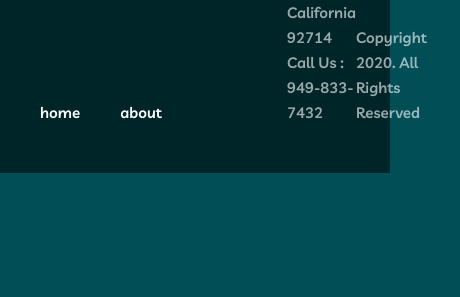
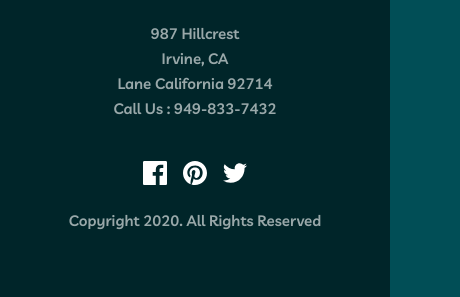
Before and after one commit to mohamedxamid/my-team, a plain HTML site: page index.html in a window 390 px wide. Shown: the part 3495-3792 px from the top of the page, 460 px wide, since content can reach past the window. Before the commit the page ends 3668 px from the top, so only its background shows below. Drawn offline with Linux system fonts and the light colour scheme.

Commit message:
make responsive site-footer

```diff
--- a/css/styles.css
+++ b/css/styles.css
@@ -960,7 +960,7 @@ h3 {
 }
 
 .site-footer__logo {
-    margin-bottom: 16px;
+    margin-bottom: 24px;
 }
 
 .site-footer__text-wrapper {
@@ -1163,6 +1163,28 @@ only screen and (                min-resolution: 2dppx) {
         font-size: 32px;
         line-height: 32px;
     }
+
+    /* SITE-FOOTER */
+    .site-footer {
+        padding-top: 56px;
+        padding-bottom: 56px;
+    }
+
+    .site-footer__container {
+        flex-wrap: wrap;
+        gap: 34px;
+    }
+
+    .site-footer__text-wrapper {
+        margin-left: auto;
+        margin-right: 0;
+        text-align: end;
+    }
+
+    .site-footer__socials-copy-wrapper {
+        flex-direction: row;
+        width: 100%;
+    }
 }
 
 @media only screen and (max-width: 600px) {
@@ -1271,6 +1293,29 @@ only screen and (                min-resolution: 2dppx) {
         flex-direction: column;
         text-align: center;
     }
+
+    /* SITE-FOOTER */
+    .site-footer__container {
+        flex-direction: column;
+        align-items: center;
+        gap: 24px;
+    }
+
+    .site-footer__logo-sitenav-wrapper {
+        margin-right: 0;
+    }
+
+    .site-footer__text-wrapper {
+        margin-left: 0;
+        margin-bottom: 16px;
+        text-align: center;
+    }
+
+    .site-footer__socials-copy-wrapper {
+        flex-direction: column;
+        align-items: center;
+        gap: 16px;
+    }
 }
 
 @media only screen and (max-width: 450px) {
@@ -1360,4 +1405,15 @@ only screen and (                min-resolution: 2dppx) {
         padding-left: 24px;
         padding-right: 24px;
     }
+
+    /* SITE-FOOTER */
+    .site-footer {
+        padding-top: 64px;
+        padding-bottom: 64px;
+    }
+
+    .site-footer__container {
+        padding-left: 24px;
+        padding-right: 24px;
+    }
 }
```
